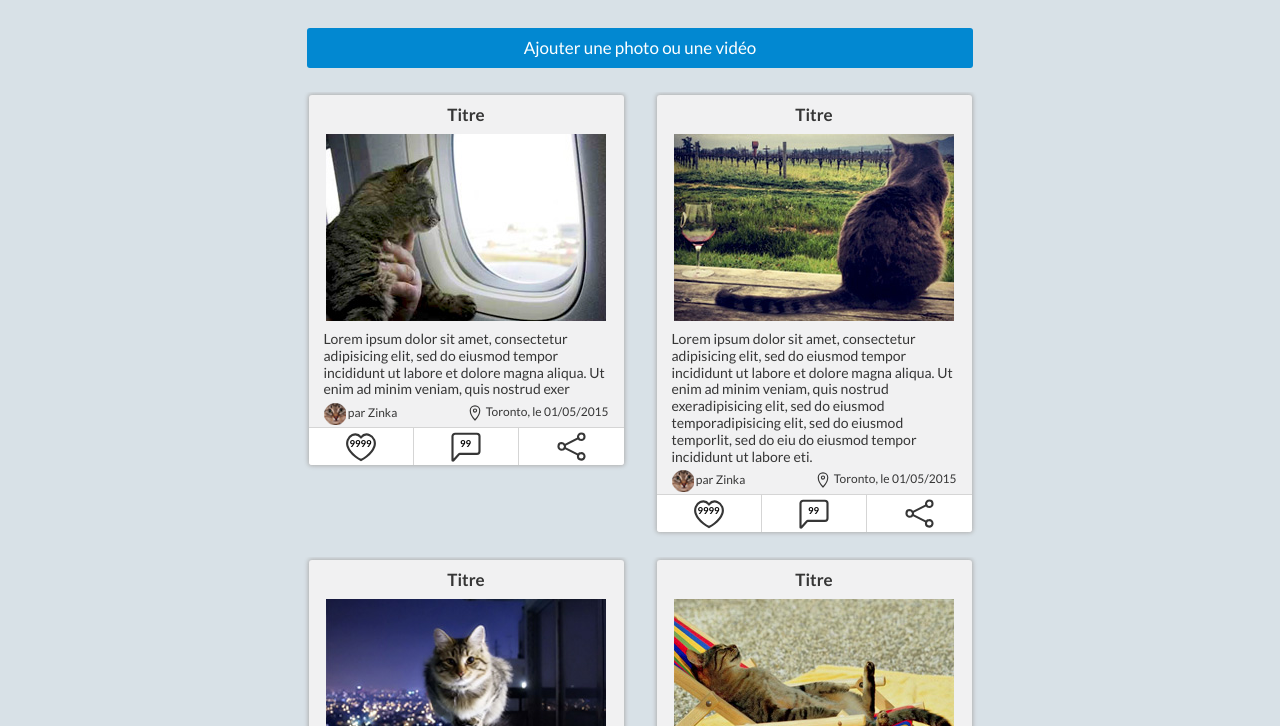
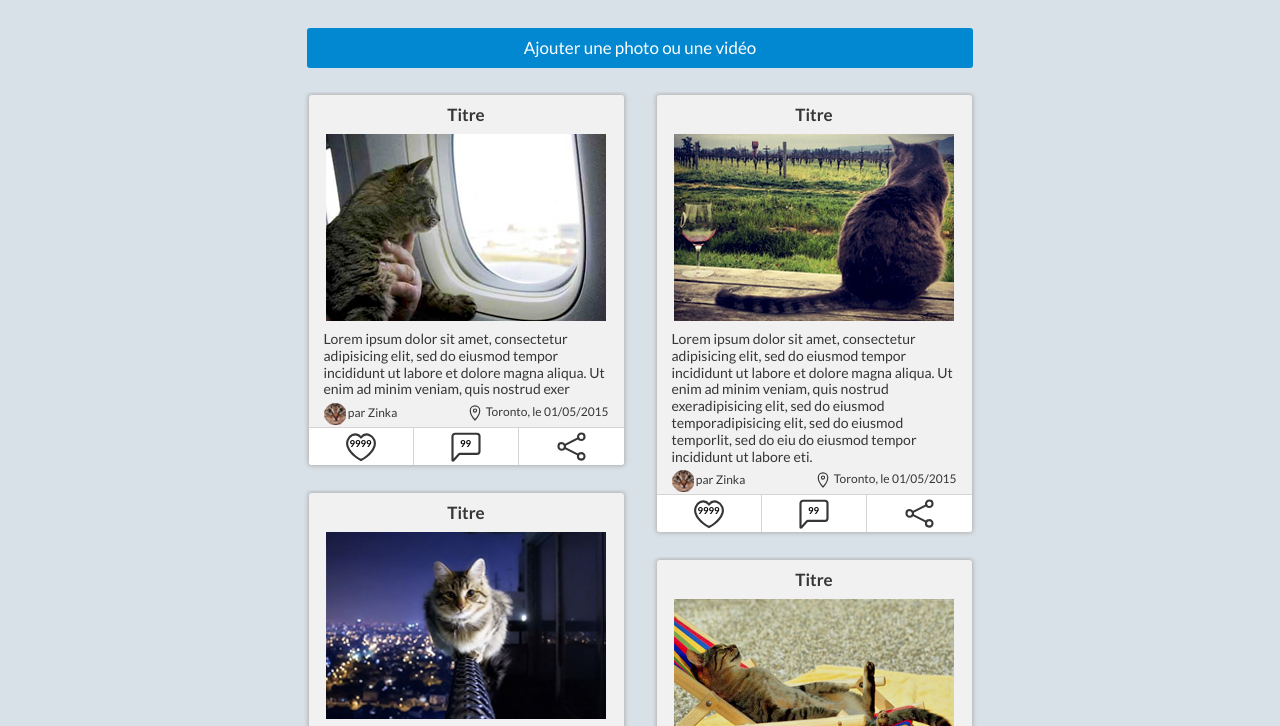
Before and after one commit to stephane-o/travelcat, a website: page wall.html in a window 1280 px wide. Shown: the part 68-794 px from the top of the page. Drawn offline with nearby package versions, Linux system fonts and the light colour scheme.

Commit message:
Wall Masonry ok

```diff
--- a/wall.html
+++ b/wall.html
@@ -184,6 +184,15 @@
             </div>
         </div>
     </div>
+<script src="node_modules/jquery/dist/jquery.min.js"></script>
+<script src="node_modules/masonry.js/dist/masonry.pkgd.min.js"></script>
+<script>
+    $(document).ready(function () {
+        $('.section-wall .row').masonry({
+            itemSelector: '.col-3'
+        });
+    });
+</script>
 </body>
 
 </html>
```
Also changed, not shown: package.json (added, +9 -0 lines).
